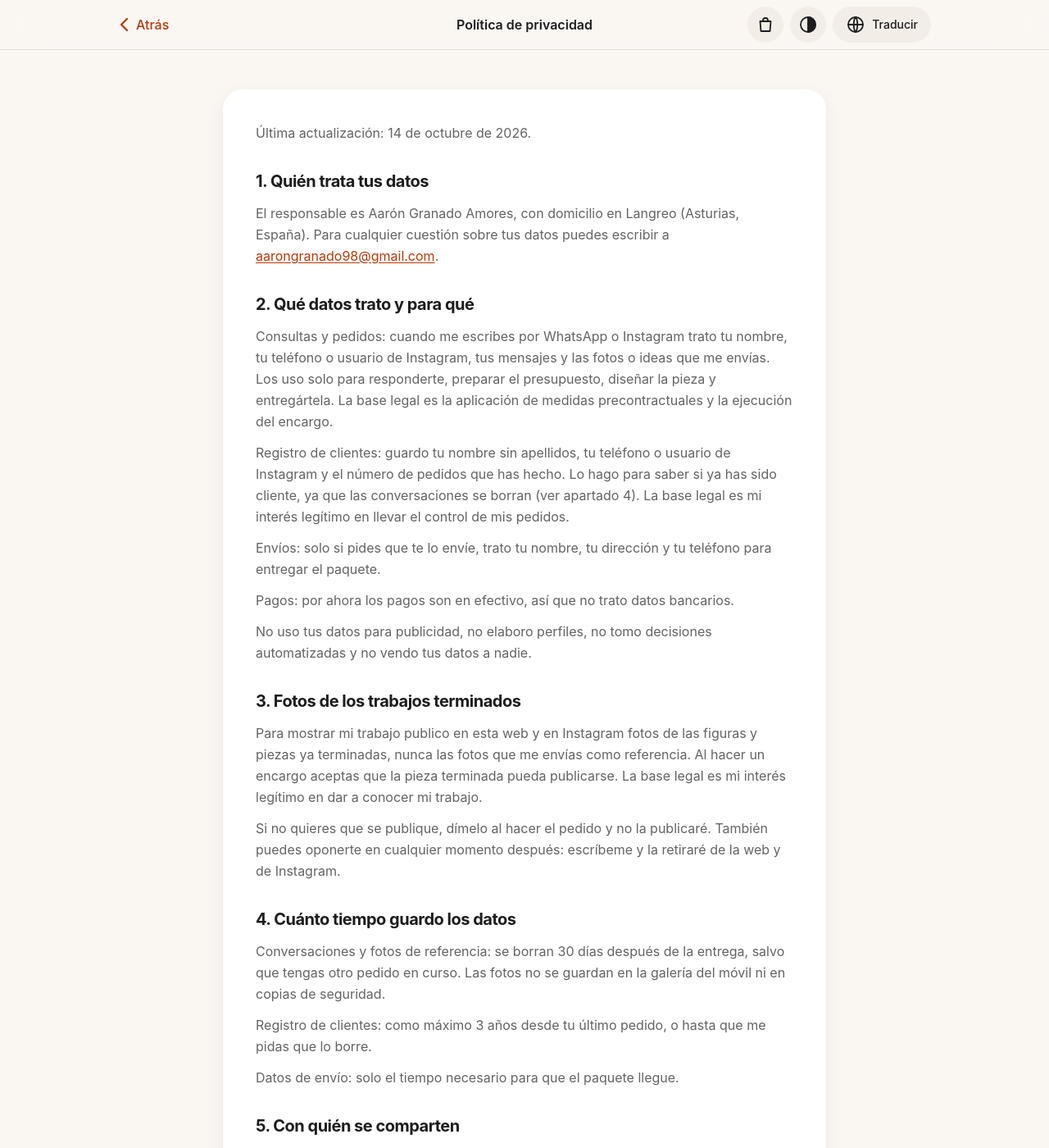
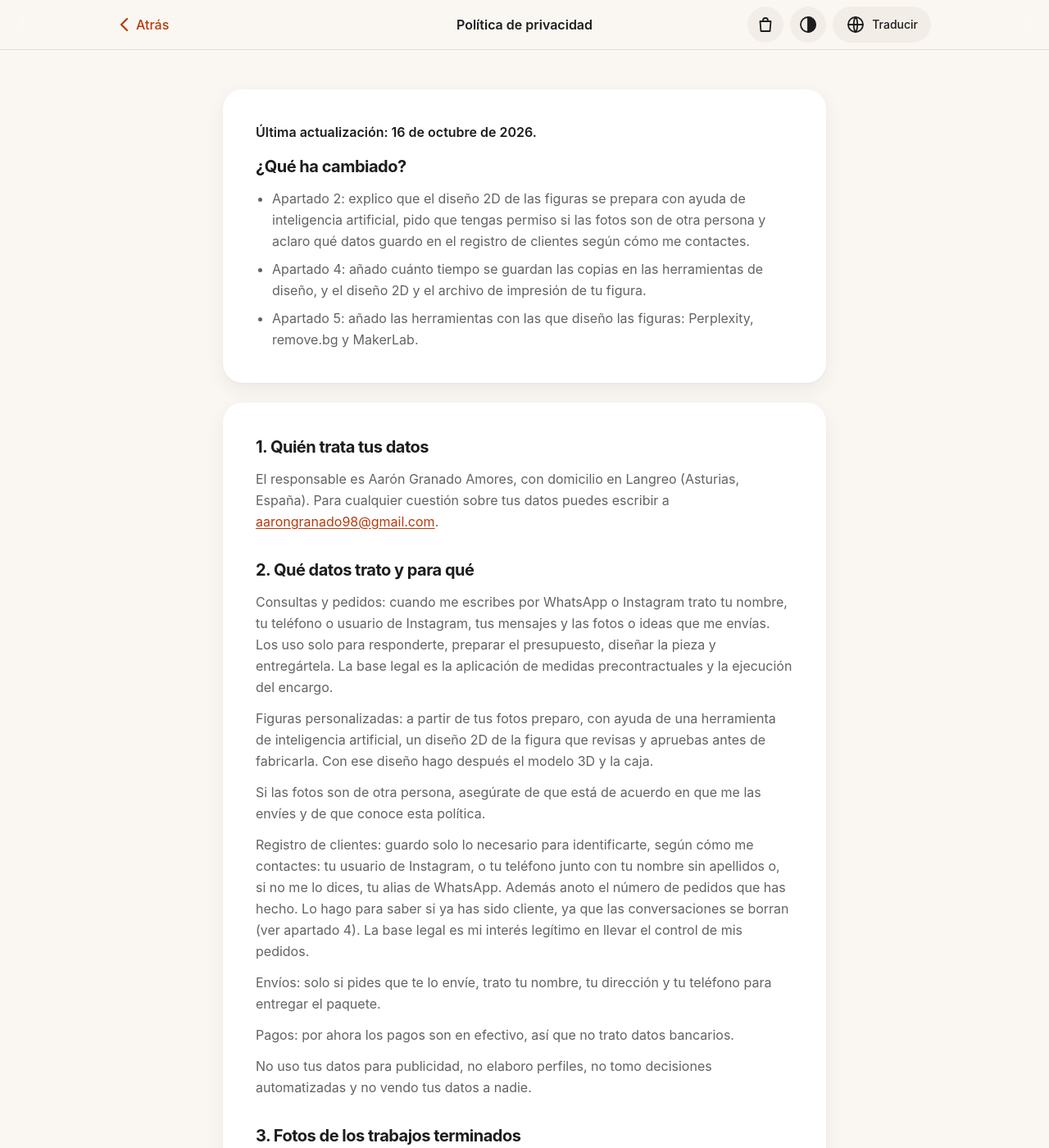
Before and after one commit to Alpha-Dvlpr/aarontxu-3d, a Jekyll site: the page built from pages/privacy.html, in a window 1280 px wide and 1400 px high. Shown: the whole window at 82% size. Built offline with Jekyll 4.4.1, drawn with Linux system fonts in a browser that asks for light colours; nearby versions of some CDN libraries; some of the changed text lies outside the part shown.

Commit message:
privacidad: herramientas de diseño de figuras y resumen de cambios
Co-Authored-By: Claude Code <noreply@anthropic.com>

```diff
--- a/_data/aarontxu_3d.json
+++ b/_data/aarontxu_3d.json
@@ -311,13 +311,14 @@
     "privacy": {
         "title": "Política de privacidad",
         "linkLabel": "Política de privacidad",
+        "updated": "Última actualización: 16 de octubre de 2026.",
+        "changesTitle": "¿Qué ha cambiado?",
+        "changes": [
+            "Apartado 2: explico que el diseño 2D de las figuras se prepara con ayuda de inteligencia artificial, pido que tengas permiso si las fotos son de otra persona y aclaro qué datos guardo en el registro de clientes según cómo me contactes.",
+            "Apartado 4: añado cuánto tiempo se guardan las copias en las herramientas de diseño, y el diseño 2D y el archivo de impresión de tu figura.",
+            "Apartado 5: añado las herramientas con las que diseño las figuras: Perplexity, remove.bg y MakerLab."
+        ],
         "sections": [
-            {
-                "heading": "",
-                "paragraphs": [
-                    "Última actualización: 14 de octubre de 2026."
-                ]
-            },
             {
                 "heading": "1. Quién trata tus datos",
                 "paragraphs": [
@@ -328,7 +329,9 @@
                 "heading": "2. Qué datos trato y para qué",
                 "paragraphs": [
                     "Consultas y pedidos: cuando me escribes por WhatsApp o Instagram trato tu nombre, tu teléfono o usuario de Instagram, tus mensajes y las fotos o ideas que me envías. Los uso solo para responderte, preparar el presupuesto, diseñar la pieza y entregártela. La base legal es la aplicación de medidas precontractuales y la ejecución del encargo.",
-                    "Registro de clientes: guardo tu nombre sin apellidos, tu teléfono o usuario de Instagram y el número de pedidos que has hecho. Lo hago para saber si ya has sido cliente, ya que las conversaciones se borran (ver apartado 4). La base legal es mi interés legítimo en llevar el control de mis pedidos.",
+                    "Figuras personalizadas: a partir de tus fotos preparo, con ayuda de una herramienta de inteligencia artificial, un diseño 2D de la figura que revisas y apruebas antes de fabricarla. Con ese diseño hago después el modelo 3D y la caja.",
+                    "Si las fotos son de otra persona, asegúrate de que está de acuerdo en que me las envíes y de que conoce esta política.",
+                    "Registro de clientes: guardo solo lo necesario para identificarte, según cómo me contactes: tu usuario de Instagram, o tu teléfono junto con tu nombre sin apellidos o, si no me lo dices, tu alias de WhatsApp. Además anoto el número de pedidos que has hecho. Lo hago para saber si ya has sido cliente, ya que las conversaciones se borran (ver apartado 4). La base legal es mi interés legítimo en llevar el control de mis pedidos.",
                     "Envíos: solo si pides que te lo envíe, trato tu nombre, tu dirección y tu teléfono para entregar el paquete.",
                     "Pagos: por ahora los pagos son en efectivo, así que no trato datos bancarios.",
                     "No uso tus datos para publicidad, no elaboro perfiles, no tomo decisiones automatizadas y no vendo tus datos a nadie."
@@ -345,6 +348,8 @@
                 "heading": "4. Cuánto tiempo guardo los datos",
                 "paragraphs": [
                     "Conversaciones y fotos de referencia: se borran 30 días después de la entrega, salvo que tengas otro pedido en curso. Las fotos no se guardan en la galería del móvil ni en copias de seguridad.",
+                    "Copias en las herramientas de diseño: las fotos subidas a Perplexity y los modelos creados en MakerLab se borran al menos una vez al mes. remove.bg borra la imagen automáticamente en una hora.",
+                    "Diseño 2D y archivo de impresión de tu figura: los guardo en un disco duro externo que solo uso para el negocio durante un máximo de 3 años desde tu último pedido, para poder repetir la figura o hacerte otra caja sin empezar de cero. La base legal es mi interés legítimo en poder repetir o reparar tus encargos. Si prefieres que los borre antes, dímelo.",
                     "Registro de clientes: como máximo 3 años desde tu último pedido, o hasta que me pidas que lo borre.",
                     "Datos de envío: solo el tiempo necesario para que el paquete llegue."
                 ]
@@ -355,6 +360,7 @@
                     "No cedo tus datos a terceros, salvo en estos casos:",
                     "Empresa de transporte: si pides un envío, Correos o la empresa que elijas recibirá los datos necesarios para entregarlo.",
                     "Proveedores tecnológicos con los que funciona este negocio: WhatsApp e Instagram (Meta Platforms Ireland Ltd.), que son los canales de contacto que tú eliges; Google Drive (Google Ireland Ltd.), donde guardo el registro de clientes de forma privada; y GitHub, que aloja esta web.",
+                    "Herramientas de diseño de las figuras: Perplexity (Perplexity AI, Inc., Estados Unidos) recibe tus fotos de referencia para crear el diseño 2D, con la opción de usarlas para entrenar su inteligencia artificial desactivada; remove.bg (Canva Austria GmbH) recibe solo el diseño 2D ya generado, nunca tus fotos, para quitarle el fondo; y MakerLab (Bambu Lab) recibe ese diseño sin fondo para crear el modelo 3D. La caja la preparo en mi ordenador, sin subirla a la nube.",
                     "Algunos de estos proveedores pueden tratar datos fuera del Espacio Económico Europeo, por ejemplo en Estados Unidos. Lo hacen con las garantías que exige la ley, como el Marco de Privacidad de Datos UE-EE. UU. o las cláusulas contractuales tipo de la Comisión Europea."
                 ]
             },
--- a/pages/privacy.html
+++ b/pages/privacy.html
@@ -7,4 +7,14 @@ description: "Política de privacidad de Aarontxu 3D."
 back_url: "/"
 main_class: "w-full max-w-3xl px-4 py-8 sm:py-12"
 ---
-{% include legal-sections.html sections=site.data.aarontxu_3d.privacy.sections %}
+{% assign privacy = site.data.aarontxu_3d.privacy %}
+<section class="mb-6 rounded-3xl bg-surface p-6 shadow-card sm:p-10">
+    <p class="font-semibold text-ink">{{ privacy.updated | escape }}</p>
+    {% if privacy.changes.size > 0 %}
+    <h2 class="mb-3 mt-4 text-xl font-bold tracking-tight text-ink">{{ privacy.changesTitle | escape }}</h2>
+    <ul class="list-disc space-y-2 pl-5 leading-relaxed text-muted">
+        {% for change in privacy.changes %}<li>{{ change | escape }}</li>{% endfor %}
+    </ul>
+    {% endif %}
+</section>
+{% include legal-sections.html sections=privacy.sections %}
```
Also changed, not shown: .pages.yml, 1 other file.
